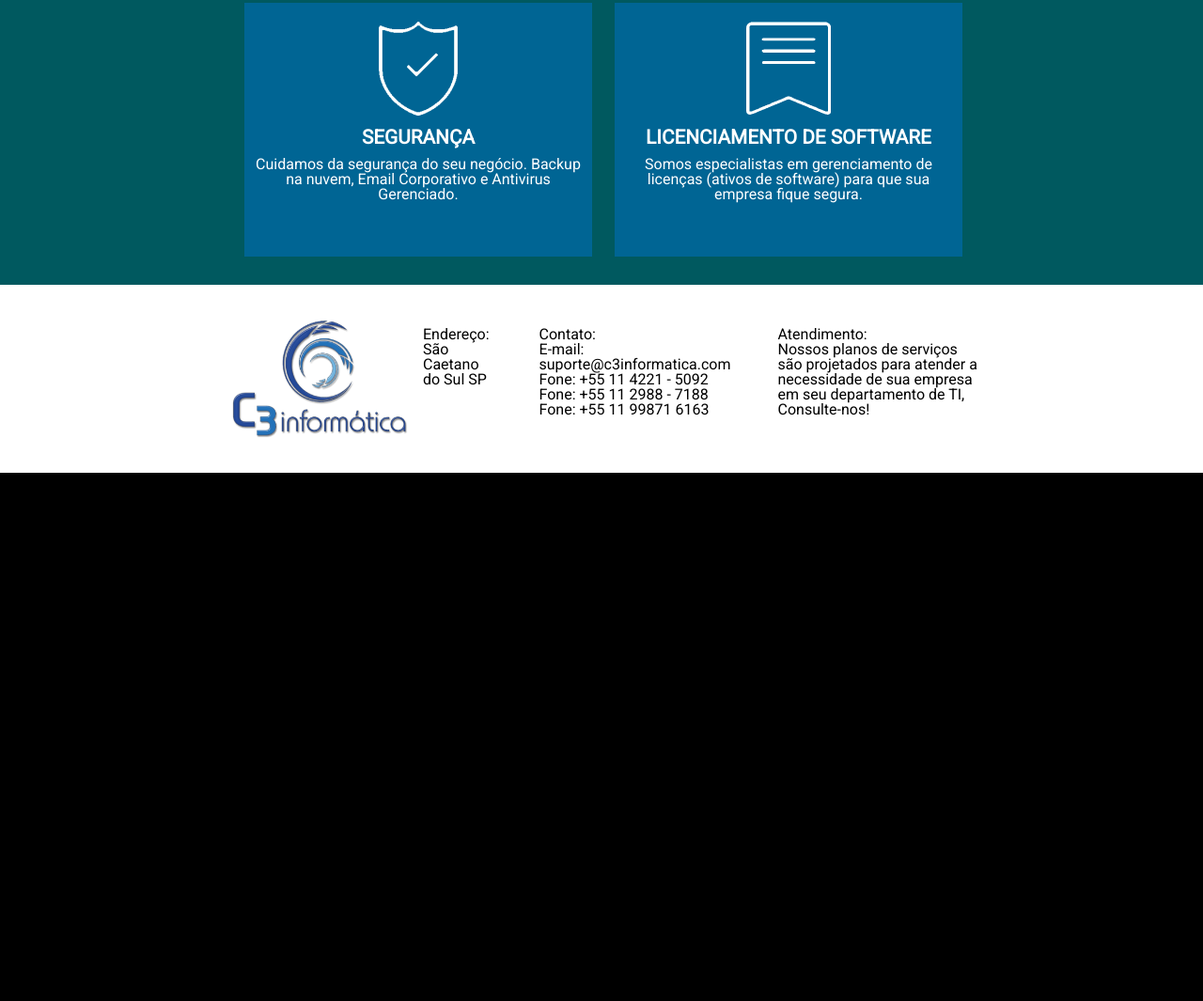
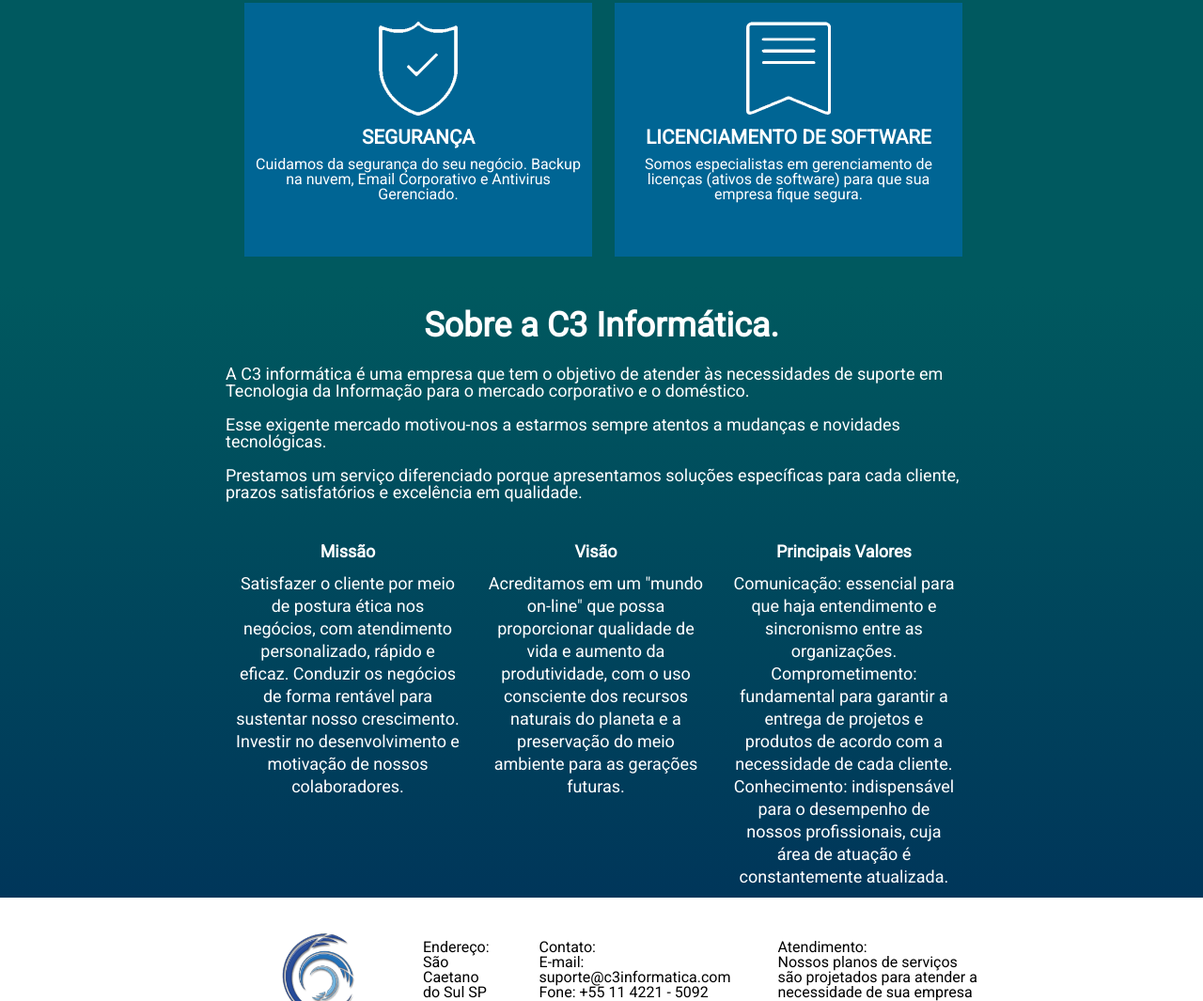
Before and after one commit to yabukilopes/Site-C3-Informatica, a plain HTML site: page index.html in a window 1280 px wide. Shown: the part 1735-2800 px from the top of the page at 94% size. Before the commit the page ends 2238 px from the top, so only its background shows below. Drawn offline with Linux system fonts and the light colour scheme.

Commit message:
add seção sobre

```diff
--- a/index.html
+++ b/index.html
@@ -83,7 +83,33 @@
             </ul>
         </div>
     </section>
+    <section class="sobre-section">
+        <div class="sobre-conteudo">
+        <h5>Sobre a C3 Informática.</h5>
+            <p>A C3 informática é uma empresa que tem o objetivo de atender às necessidades de suporte em Tecnologia da Informação para o mercado corporativo e o doméstico.<br><br>
+                Esse exigente mercado motivou-nos a estarmos sempre atentos a mudanças e novidades tecnológicas.<br><br>
+                Prestamos um serviço diferenciado porque apresentamos soluções específicas para cada cliente, prazos satisfatórios e excelência em qualidade.</p><br><br>
+            <ul>
+                <li class="sobre-tabela">
+                    <h6 class="missao">Missão</h6>
+                    <p>Satisfazer o cliente por meio de postura ética nos negócios, com atendimento personalizado, rápido e eficaz.
+                       Conduzir os negócios de forma rentável para sustentar nosso crescimento.
+                    Investir no desenvolvimento e motivação de nossos colaboradores.</p>
+                </li>
 
+                <li class="sobre-tabela">
+                    <h6 class="visao">Visão</h6>
+                    <p>Acreditamos em um "mundo on-line" que possa proporcionar qualidade de vida e aumento da produtividade, com o uso consciente dos recursos naturais do planeta e a preservação do meio ambiente para as gerações futuras.</p>
+                </li>
+
+                <li class="sobre-tabela">
+                    <h6 class="valores">Principais Valores</h6>
+                    Comunicação: essencial para que haja entendimento e sincronismo entre as organizações.  Comprometimento: fundamental para garantir a entrega de projetos e produtos de acordo com a necessidade de cada cliente.
+                    Conhecimento: indispensável para o desempenho de nossos profissionais, cuja área de atuação é constantemente atualizada.
+                </li>
+            </ul>
+    </div>
+    </section>
 
     <footer>
         <section class="footer-conteudo">
--- a/style.css
+++ b/style.css
@@ -63,11 +63,13 @@
 }
 
 .lista-menu li .testezap{
-    font-size: 35px;
+    font-size: 28px;
+    padding-left: 8px;
+    padding-right: 8px;
+    margin-bottom: 2px;
+    padding-bottom: 16px;
+    padding-top: 16px;
     vertical-align: middle;
-    padding: 0;
-    padding-top: 10px;
-    padding-bottom: 10px;
 
 
 }
@@ -227,3 +229,41 @@
 #removepadding {
     padding-right: 0px;
 }
+
+.sobre-section{
+    color: white;
+    background-image: linear-gradient(rgb(0, 89, 95), rgb(0, 54, 90));
+}
+
+.sobre-conteudo{
+   width: 800px;
+   margin-left: auto;
+   margin-right: auto;
+}
+
+h5{
+    font-size: 36px;
+    display: flex;
+    justify-content: center;
+    padding: 25px;
+    font-weight: bold;
+}
+
+.sobre-conteudo p{
+    font-size: 18px;
+}
+
+.sobre-tabela{
+    font-size: 18px;
+    text-align: center;
+    vertical-align: top;
+    display: inline-block;
+    width: 30%;
+    padding: 10px;
+    line-height: 24px;
+}
+
+h6{
+    font-weight: bold;
+    padding-bottom: 10px;
+}
```
